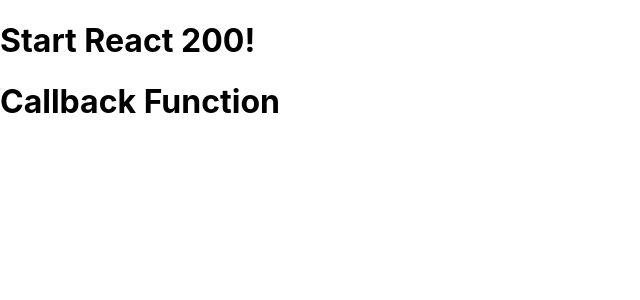
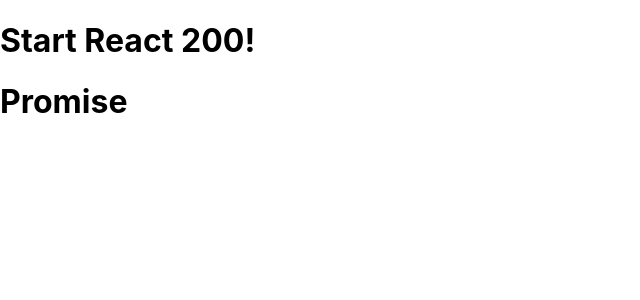
Before and after one commit to prsn-ts/react200, a React (Create React App) app: page / in a window 1280 px wide. Shown: the top 300 px of the page, without its empty margins (0-640 px from the left). Built offline with nearby package versions, Linux system fonts and the light colour scheme.

Commit message:
Promise then 사용하기(초급 064)

```diff
--- a/src/App.js
+++ b/src/App.js
@@ -1,11 +1,11 @@
 import React from 'react';
-import CallbackFunc from './R063_CallbackFunc'
+import Promise from './R064_Promise'
 
 function App() {
   return (
     <div>
       <h1>Start React 200!</h1>
-      <CallbackFunc/>
+      <Promise/>
     </div>
   );
 }
--- /dev/null
+++ b/src/R064_Promise.js
@@ -0,0 +1,26 @@
+import React, { Component } from 'react';
+
+class R064_Promise extends Component {
+    componentDidMount() {
+        new Promise(resolve => {
+            setTimeout(function() {
+                resolve('react');
+            }, 1500);
+        })
+        .then(function(result) {
+            console.log(result);
+            return result + 200;
+        })
+        .then(result => {
+            console.log(result);
+        })
+    }
+
+    render() {
+        return (
+            <h1>Promise</h1>
+        )
+    }
+}
+
+export default R064_Promise;
```
